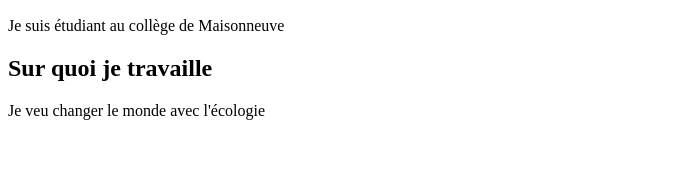
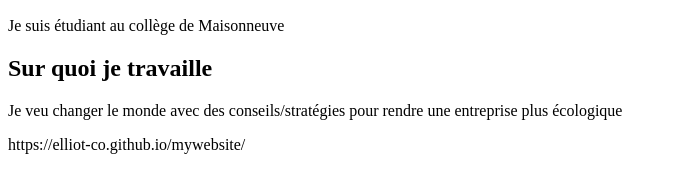
Before and after one commit to Elliot-co/mywebsite, a plain HTML site: page index.html in a window 1280 px wide. Shown: the part 110-302 px from the top of the page, without its empty margins (0-677 px from the left). Drawn offline with Linux system fonts and the light colour scheme.

Commit message:
Add files via upload

```diff
--- a/index.html
+++ b/index.html
@@ -10,7 +10,8 @@
        </p>
        <h2>Sur quoi je travaille</h2>
        <p>
-        Je veu changer le monde avec l'écologie
+        Je veu changer le monde avec des conseils/stratégies pour rendre une entreprise plus écologique
        </p>
+       <p>https://elliot-co.github.io/mywebsite/</p>
     </body>
 </html>
```
